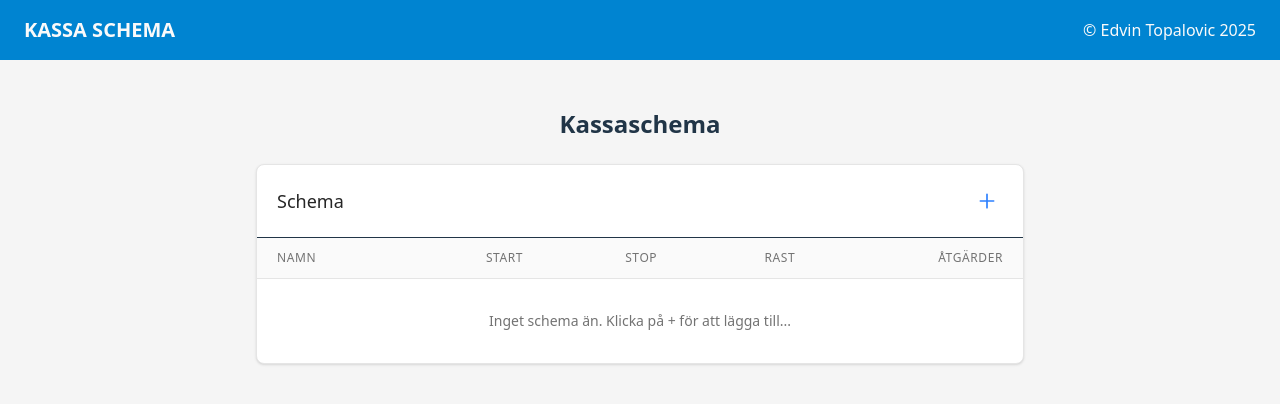
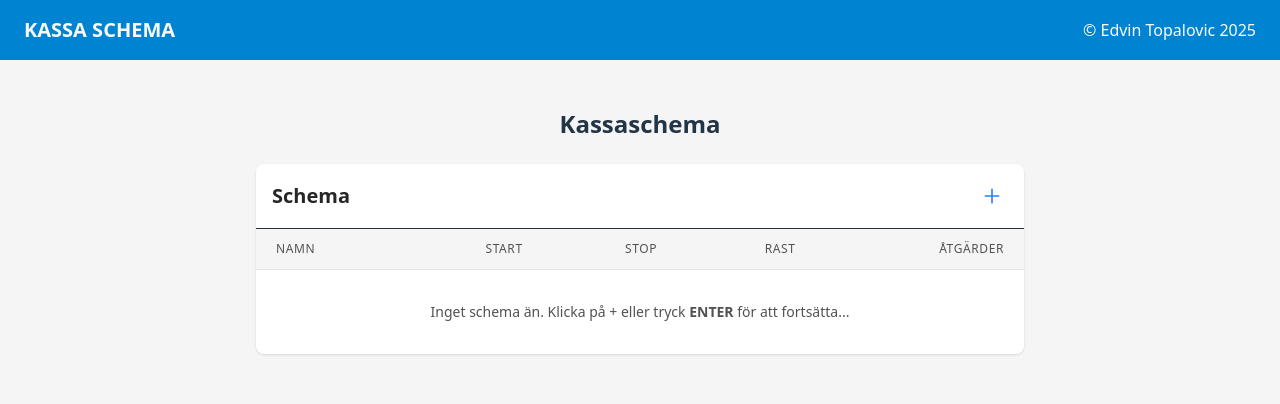
Before and after one commit to edvintopa/kassa-schema, a React (Vite) app: page /#/ in a window 1280 px wide. Shown: the top 404 px of the page. Built offline with nearby package versions, Linux system fonts and the light colour scheme.

Commit message:
Keyboard shortcuts

```diff
--- a/src/components/schedules/DaySchedule/DaySchedule.tsx
+++ b/src/components/schedules/DaySchedule/DaySchedule.tsx
@@ -1,4 +1,4 @@
-import React from 'react';
+import React, { useEffect, useRef } from 'react';
 import { ScheduleRow } from '../../../types';
 import { useScheduleEditor } from '../../../hooks/useScheduleEditor';
 
@@ -19,10 +19,45 @@ const DaySchedule: React.FC<DayScheduleProps> = ({ schedule, setSchedule }) => {
     handleCancel
   } = useScheduleEditor({ schedule, setSchedule });
 
+  // Ref for the name input field
+  const nameInputRef = useRef<HTMLInputElement>(null);
+
+  // Focus the name field when a new row is opened for editing
+  useEffect(() => {
+    if (editingId && nameInputRef.current) {
+      nameInputRef.current.focus();
+    }
+  }, [editingId]);
+
+  // Listen for global Enter key when nothing is selected and no input is focused
+  useEffect(() => {
+    const handleGlobalKeyDown = (e: KeyboardEvent) => {
+      if (
+        e.key === 'Enter' &&
+        !editingId &&
+        document.activeElement?.tagName !== 'INPUT'
+      ) {
+        e.preventDefault();
+        handleAddRow();
+      }
+    };
+
+    document.addEventListener('keydown', handleGlobalKeyDown);
+    return () => document.removeEventListener('keydown', handleGlobalKeyDown);
+  }, [editingId, handleAddRow]);
+
+  const handleKeyDown = (e: React.KeyboardEvent<HTMLInputElement>) => {
+    if (e.key === 'Enter') {
+      handleSave();
+    }
+  };
+
   return (
-    <div className="bg-white dark:bg-neutral-800 rounded-lg shadow-sm dark:shadow-neutral-700 border border-neutral-200 dark:border-neutral-700">
-      <div className="flex justify-between items-center p-5 border-b dark:border-neutral-700">
-        <h2 className="text-lg font-medium text-neutral-800 dark:text-neutral-100">Schema</h2>
+    <div className="bg-white dark:bg-neutral-800 rounded-lg shadow dark:shadow-neutral-700">
+      <div className="flex justify-between items-center p-4 border-b dark:border-neutral-700">
+        <h2 className="text-xl font-semibold text-neutral-800 dark:text-neutral-100">
+          Schema
+        </h2>
         <button
           onClick={handleAddRow}
           className="h-8 w-8 flex items-center justify-center rounded-md hover:bg-neutral-100 dark:hover:bg-neutral-700 text-blue-500 dark:text-blue-400 transition-colors"
@@ -35,42 +70,44 @@ const DaySchedule: React.FC<DayScheduleProps> = ({ schedule, setSchedule }) => {
       </div>
 
       <div className="overflow-x-auto">
-        <table className="w-full divide-y divide-neutral-200 dark:divide-neutral-700">
+        <table className="w-full divide-y divide-neutral-200 dark:divide-neutral-600">
           <thead>
-            <tr className="bg-neutral-50 dark:bg-neutral-750">
-              <th scope="col" className="w-1/4 px-5 py-3 text-left text-xs font-medium text-neutral-500 dark:text-neutral-400 uppercase tracking-wider">
+            <tr className="bg-neutral-100 dark:bg-neutral-800">
+              <th scope="col" className="w-1/4 px-5 py-3 text-left text-xs font-medium text-neutral-600 dark:text-neutral-300 uppercase tracking-wider">
                 Namn
               </th>
-              <th scope="col" className="w-1/6 px-5 py-3 text-left text-xs font-medium text-neutral-500 dark:text-neutral-400 uppercase tracking-wider">
+              <th scope="col" className="w-1/6 px-5 py-3 text-left text-xs font-medium text-neutral-600 dark:text-neutral-300 uppercase tracking-wider">
                 Start
               </th>
-              <th scope="col" className="w-1/6 px-5 py-3 text-left text-xs font-medium text-neutral-500 dark:text-neutral-400 uppercase tracking-wider">
+              <th scope="col" className="w-1/6 px-5 py-3 text-left text-xs font-medium text-neutral-600 dark:text-neutral-300 uppercase tracking-wider">
                 Stop
               </th>
-              <th scope="col" className="w-1/6 px-5 py-3 text-left text-xs font-medium text-neutral-500 dark:text-neutral-400 uppercase tracking-wider">
+              <th scope="col" className="w-1/6 px-5 py-3 text-left text-xs font-medium text-neutral-600 dark:text-neutral-300 uppercase tracking-wider">
                 Rast
               </th>
-              <th scope="col" className="w-1/6 px-5 py-3 text-right text-xs font-medium text-neutral-500 dark:text-neutral-400 uppercase tracking-wider">
+              <th scope="col" className="w-1/6 px-5 py-3 text-right text-xs font-medium text-neutral-600 dark:text-neutral-300 uppercase tracking-wider">
                 Åtgärder
               </th>
             </tr>
           </thead>
-          <tbody className="divide-y divide-neutral-200 dark:divide-neutral-700">
+          <tbody className="divide-y divide-neutral-200 dark:divide-neutral-600">
             {schedule.length === 0 ? (
               <tr>
-                <td colSpan={5} className="px-5 py-8 text-center text-sm text-neutral-500 dark:text-neutral-400">
-                  Inget schema än. Klicka på + för att lägga till...
+                <td colSpan={5} className="px-5 py-8 text-center text-sm text-neutral-600 dark:text-neutral-300">
+                  Inget schema än. Klicka på + eller tryck <span className='font-bold'>ENTER</span> för att fortsätta...
                 </td>
               </tr>
             ) : (
               schedule.map((row) => (
-                <tr key={row.id} className="hover:bg-neutral-50 dark:hover:bg-neutral-750 transition-colors">
+                <tr key={row.id} className="hover:bg-neutral-100 dark:hover:bg-neutral-700 transition-colors">
                   <td className="px-5 py-4">
                     {editingId === row.id ? (
                       <input
+                        ref={nameInputRef}
                         type="text"
                         value={editData?.name || ''}
                         onChange={(e) => handleInputChange('name', e.target.value)}
+                        onKeyDown={handleKeyDown}
                         className="border border-neutral-300 dark:border-neutral-600 rounded px-3 py-1.5 w-full dark:bg-neutral-700 dark:text-neutral-100 focus:ring-1 focus:ring-blue-500 focus:border-blue-500 outline-none"
                       />
                     ) : (
@@ -88,6 +125,7 @@ const DaySchedule: React.FC<DayScheduleProps> = ({ schedule, setSchedule }) => {
                         type="text"
                         value={editData?.shiftStart || ''}
                         onChange={(e) => handleInputChange('shiftStart', e.target.value)}
+                        onKeyDown={handleKeyDown}
                         className="border border-neutral-300 dark:border-neutral-600 rounded px-3 py-1.5 w-full dark:bg-neutral-700 dark:text-neutral-100 focus:ring-1 focus:ring-blue-500 focus:border-blue-500 outline-none"
                         placeholder="HH:MM"
                       />
@@ -106,6 +144,7 @@ const DaySchedule: React.FC<DayScheduleProps> = ({ schedule, setSchedule }) => {
                         type="text"
                         value={editData?.shiftEnd || ''}
                         onChange={(e) => handleInputChange('shiftEnd', e.target.value)}
+                        onKeyDown={handleKeyDown}
                         className="border border-neutral-300 dark:border-neutral-600 rounded px-3 py-1.5 w-full dark:bg-neutral-700 dark:text-neutral-100 focus:ring-1 focus:ring-blue-500 focus:border-blue-500 outline-none"
                         placeholder="HH:MM"
                       />
```
